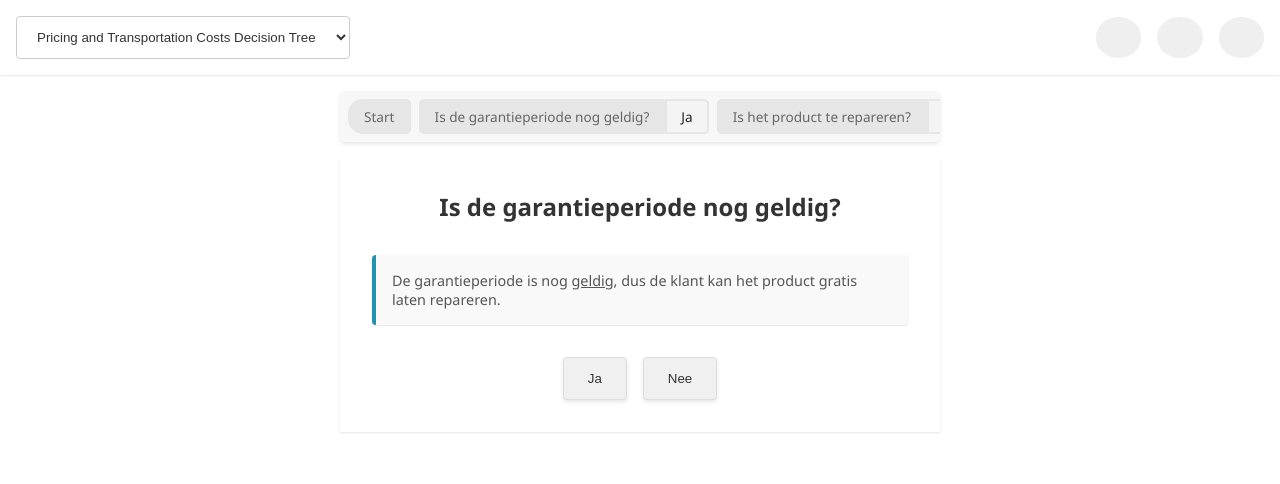
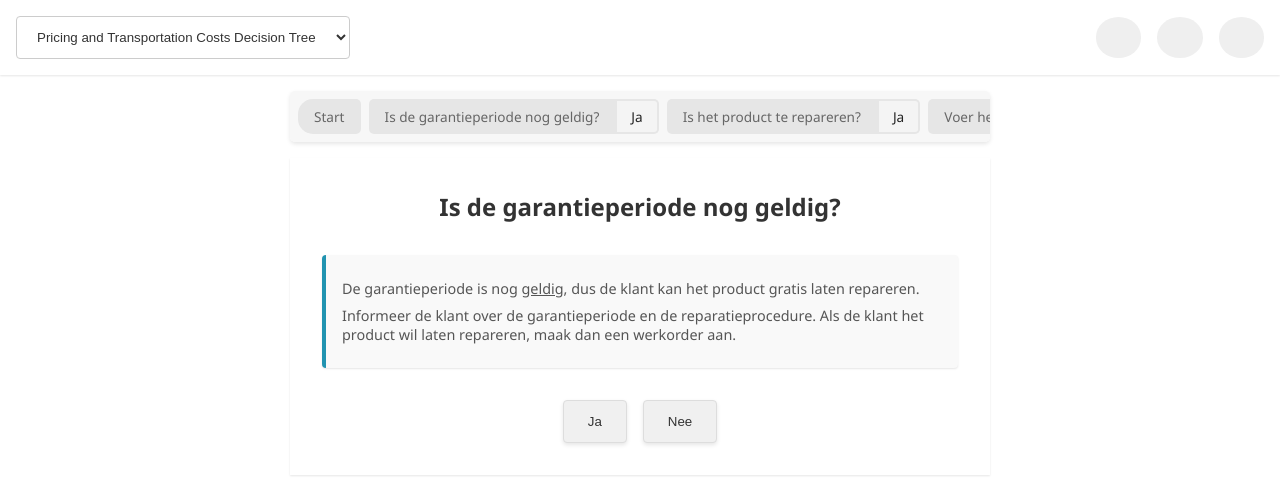
Before and after one commit to agepoor/AirPath, a SvelteKit app: page / in a window 1280 px wide. Shown: the top 484 px of the page. Built offline with nearby package versions, Linux system fonts and the light colour scheme; some icons are missing.

Commit message:
View werkt

```diff
--- a/src/routes/DecisionTreeViewer.svelte
+++ b/src/routes/DecisionTreeViewer.svelte
@@ -1,4 +1,5 @@
 <script>
+	// export let breadcrumbs;
 	/* Dummy breadcrumb data */
 	const breadcrumbs = [
 		{
@@ -26,8 +27,9 @@
 		}
 	];
 
+	// export let currentNode;
 	/* Dummy data decision */
-	const currentStep = {
+	const currentNode = {
 		id: 'warranty_period',
 		type: 'decision',
 		description: 'Is de garantieperiode nog geldig?',
@@ -43,11 +45,11 @@
 		],
 		department: 'customer_service',
 		explanation:
-			'De garantieperiode is nog <u>geldig</u>, dus de klant kan het product gratis laten repareren.'
+			'<p>De garantieperiode is nog <u>geldig</u>, dus de klant kan het product gratis laten repareren.</p><p>Informeer de klant over de garantieperiode en de reparatieprocedure. Als de klant het product wil laten repareren, maak dan een werkorder aan.</p>'
 	};
 
 	/* Dummy data action */
-	// const currentStep = {
+	// const currentNode = {
 	// 	id: 'repairable_check',
 	// 	type: 'action',
 	// 	description: 'Is het product te repareren?',
@@ -56,7 +58,7 @@
 	// };
 
 	/* Dummy data input */
-	// const currentStep = {
+	// const currentNode = {
 	// 	id: 'enter_work_order_number',
 	// 	type: 'input',
 	// 	description: 'Voer het werkorder nummer in:',
@@ -67,7 +69,7 @@
 	// };
 
 	/* Dummy data end */
-	// const currentStep = {
+	// const currentNode = {
 	// 	id: 'out_of_warranty',
 	// 	type: 'end',
 	// 	description: 'Het product is buiten de garantieperiode.',
@@ -98,37 +100,37 @@
 	</div>
 	<div class="current-step">
 		<!-- TODO: Step layout (this depends on the type) and functionality -->
-		{#if currentStep.type === 'decision'}
-			<h2>{currentStep.description}</h2>
+		{#if currentNode.type === 'decision'}
+			<h2>{currentNode.description}</h2>
 			<div class="explanation">
-				{@html currentStep.explanation}
+				{@html currentNode.explanation}
 			</div>
 			<div class="options">
-				{#each currentStep.options as option}
+				{#each currentNode.options as option}
 					<button on:click={() => console.log(option.nextStep)}>{option.value}</button>
 				{/each}
 			</div>
-		{:else if currentStep.type === 'action'}
-			<h2>{currentStep.description}</h2>
+		{:else if currentNode.type === 'action'}
+			<h2>{currentNode.description}</h2>
 			<div class="explanation">
-				{@html currentStep.explanation}
+				{@html currentNode.explanation}
 			</div>
 			<div class="options">
 				<button on:click={() => console.log('Action performed')}>Uitvoeren</button>
 			</div>
-		{:else if currentStep.type === 'input'}
-			<h2>{currentStep.description}</h2>
+		{:else if currentNode.type === 'input'}
+			<h2>{currentNode.description}</h2>
 			<div class="explanation">
-				{@html currentStep.explanation}
+				{@html currentNode.explanation}
 			</div>
 			<div class="options">
-				<input type="text" name={currentStep.variable} />
+				<input type="text" name={currentNode.variable} />
 				<button on:click={() => console.log('Input received')}>Verder</button>
 			</div>
-		{:else if currentStep.type === 'end'}
-			<h2>{currentStep.description}</h2>
+		{:else if currentNode.type === 'end'}
+			<h2>{currentNode.description}</h2>
 			<div class="explanation">
-				{@html currentStep.explanation}
+				{@html currentNode.explanation}
 			</div>
 			<hr />
 		{/if}
@@ -153,7 +155,7 @@
 		box-shadow: 0 2px 4px rgba(0, 0, 0, 0.1);
 		border-radius: 5px;
 		margin-bottom: 1rem;
-		width: 600px; /* Match the width of the current-step element */
+		width: 700px; /* Match the width of the current-step element */
 	}
 
 	.breadcrumb-wrapper {
@@ -211,7 +213,7 @@
 		display: flex;
 		flex-direction: column;
 		padding: 2rem;
-		width: 600px;
+		width: 700px;
 		box-shadow: var(--shadow);
 		/* Add styles for current step */
 	}
@@ -228,6 +230,10 @@
 		border-left: 4px solid #2193b0; /* Left border for emphasis */
 		box-shadow: var(--shadow); /* Soft shadow */
 		border-radius: 4px; /* Rounded corners */
+	}
+
+	:global(.current-step .explanation p) {
+		margin: 0.5rem 0;
 	}
 
 	.current-step .options {
```
